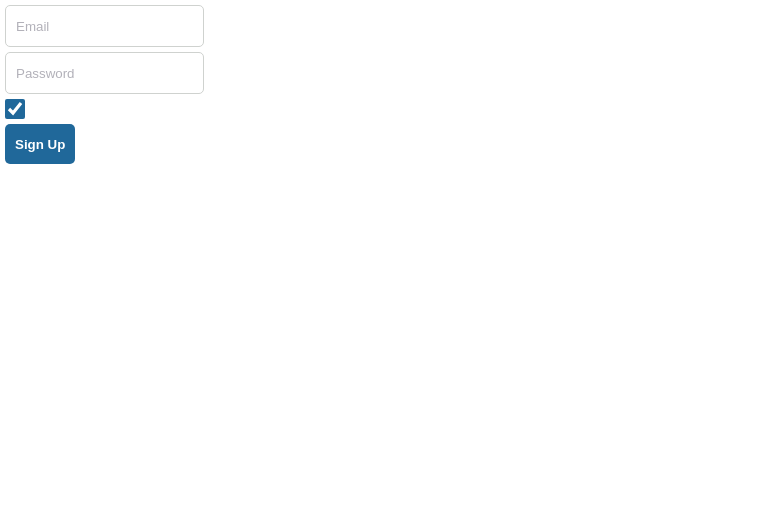
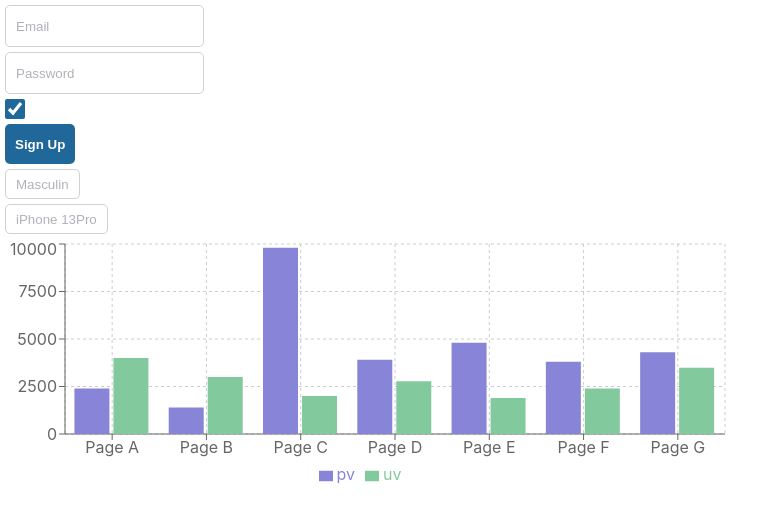
Before and after one commit to Jiorel/Admin-Panel, a React (Create React App) app: page / in a window 1280 px wide. Shown: the top 522 px of the page, without its empty margins (0-784 px from the left). Built offline with nearby package versions, Linux system fonts and the light colour scheme.

Commit message:
Created Select component and experimented with charts

```diff
--- a/src/App.tsx
+++ b/src/App.tsx
@@ -1,18 +1,72 @@
 import "./App.css";
-import { Button, Input, Checkbox } from "./components";
+import { Button, Input, Checkbox, Select } from "./components";
+import {
+  BarChart,
+  Bar,
+  CartesianGrid,
+  XAxis,
+  YAxis,
+  Tooltip,
+  Legend,
+} from "recharts";
+
+const data = [
+  {
+    name: "Page A",
+    uv: 4000,
+    pv: 2400,
+  },
+  {
+    name: "Page B",
+    uv: 3000,
+    pv: 1398,
+  },
+  {
+    name: "Page C",
+    uv: 2000,
+    pv: 9800,
+  },
+  {
+    name: "Page D",
+    uv: 2780,
+    pv: 3908,
+  },
+  {
+    name: "Page E",
+    uv: 1890,
+    pv: 4800,
+  },
+  {
+    name: "Page F",
+    uv: 2390,
+    pv: 3800,
+  },
+  {
+    name: "Page G",
+    uv: 3490,
+    pv: 4300,
+  },
+];
 
 function App() {
   return (
     <div className="App">
-      {/* <div className="card">
-        <div className="card__header">
-          <span className="card__header__title">Sign In</span>
-        </div> */}
       <Input type="email" placeholder="Email" />
       <Input type="password" placeholder="Password" />
       <Checkbox checked={true} />
       <Button type="primary">Sign Up</Button>
-      {/* </div> */}
+      <Select options={["Masculin", "Feminin", "Ma abtin"]} />
+      <Select options={["iPhone 13Pro", "MacBook M1", "Lamborgini"]} />
+
+      <BarChart width={730} height={250} data={data}>
+        <CartesianGrid strokeDasharray="3 3" />
+        <XAxis dataKey="name" />
+        <YAxis />
+        <Tooltip />
+        <Legend />
+        <Bar dataKey="pv" fill="#8884d8" />
+        <Bar dataKey="uv" fill="#82ca9d" />
+      </BarChart>
     </div>
   );
 }
--- /dev/null
+++ b/src/components/Select/Select.css
@@ -0,0 +1,14 @@
+.select {
+  outline: none;
+  appearance: none;
+  display: block;
+
+  margin: 5px;
+  padding: 0 10px;
+  height: 30px;
+  background: white;
+  border-radius: 5px;
+  border: 1px solid #cfd2cf;
+
+  color: #b2b1b9;
+}
--- /dev/null
+++ b/src/components/Select/Select.tsx
@@ -0,0 +1,15 @@
+import "./Select.css";
+
+interface ISelectProps {
+  options: string[];
+}
+
+export function Select({ options }: ISelectProps) {
+  return (
+    <select className="select">
+      {options.map((option) => {
+        return <option>{option}</option>;
+      })}
+    </select>
+  );
+}
--- a/src/components/index.ts
+++ b/src/components/index.ts
@@ -1,3 +1,3 @@
 export * from "./Button/Button"
-
 export * from "./Input/Input"
+export * from "./Select/Select"
```
